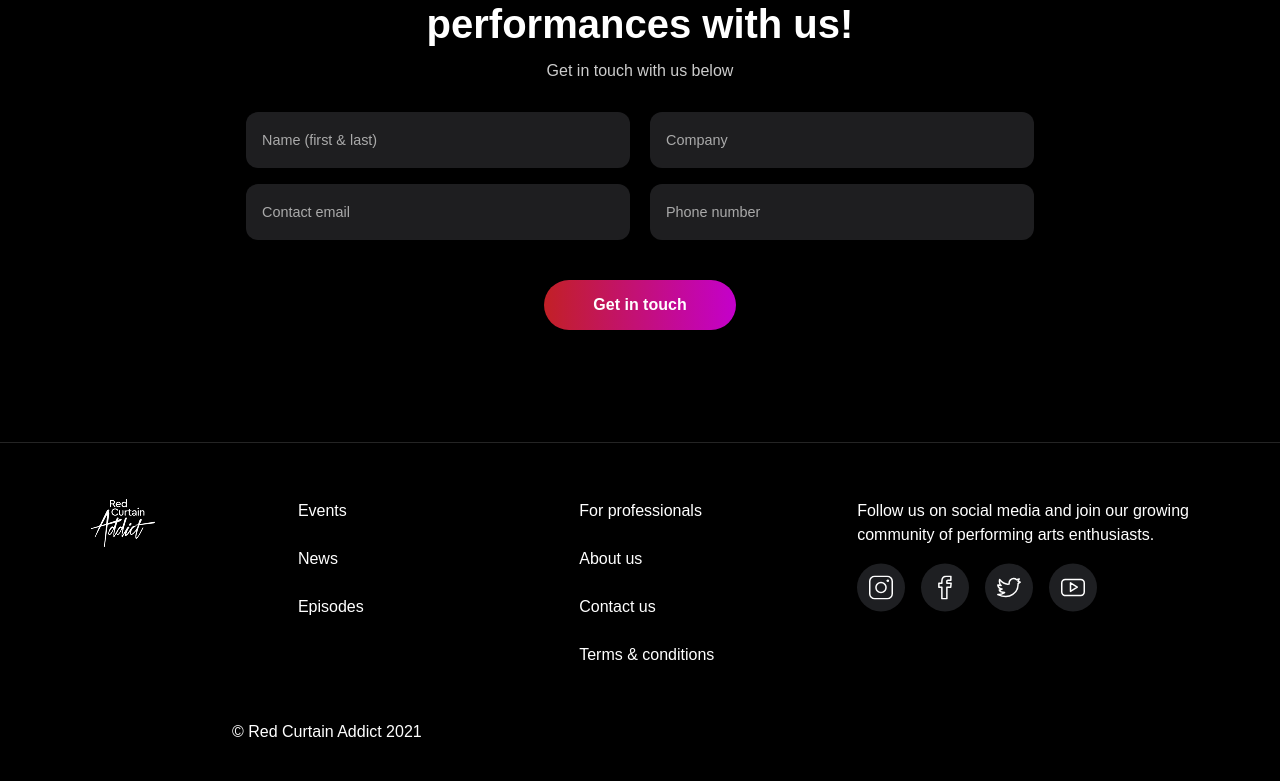
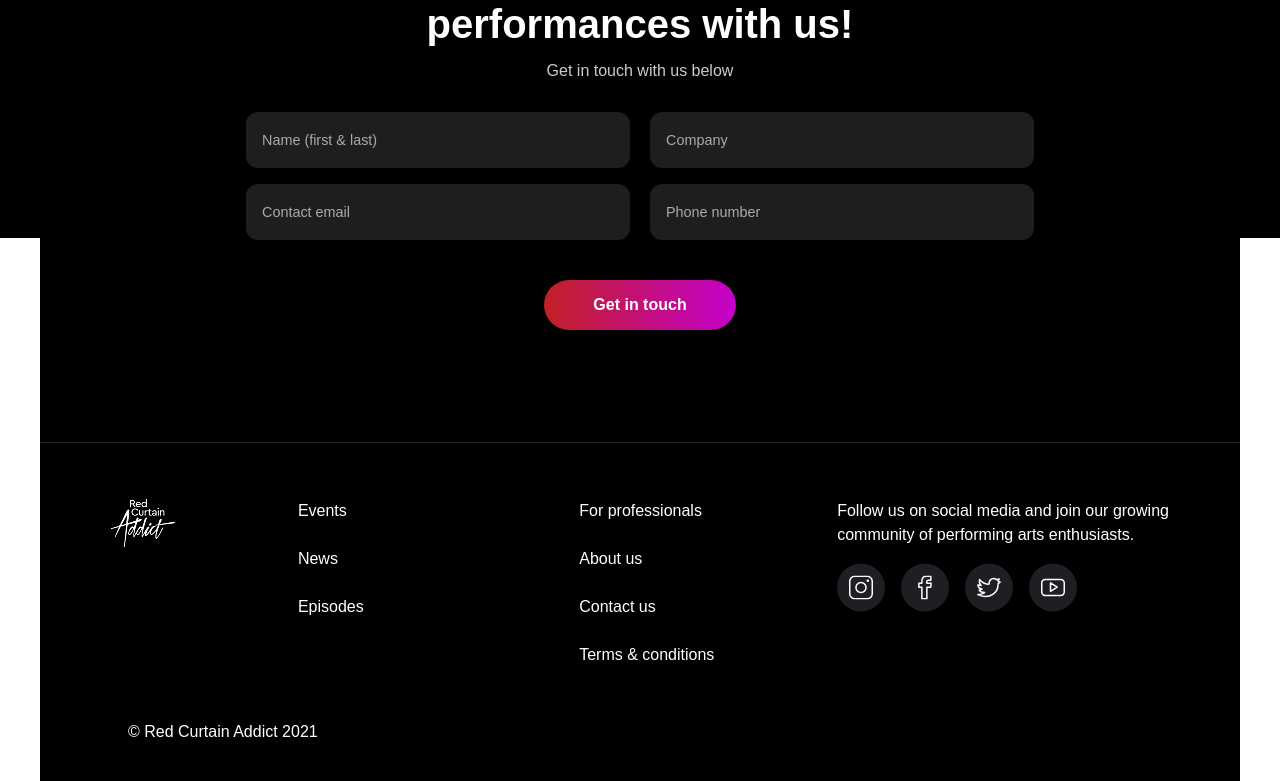
Before and after one commit to jonneldev/dt-final-project, a React (Create React App) app: page / in a window 1280 px wide. Shown: the part 562-1343 px from the top of the page. Built offline with nearby package versions, Linux system fonts and the light colour scheme.

Commit message:
Set width to 1200px and margin set to auto

```diff
--- a/src/components/Styles/contact.css
+++ b/src/components/Styles/contact.css
@@ -4,6 +4,8 @@ section {
     justify-content: center;
     background-color: #000;
     border-bottom: solid 1px #aaaaaa36 ;
+    width: 1200px;
+    margin: auto;
 }
 
 .showcase-form {
--- a/src/components/Styles/footer.css
+++ b/src/components/Styles/footer.css
@@ -8,6 +8,8 @@
 }
 
 .footer{
+  margin: auto;
+  width: 1200px;
   background-color: black;
   padding: 2.5rem;
   padding-top: 3.5rem;
@@ -56,5 +58,5 @@
 }
 
 .footer-bottom {
-  padding-left: 12rem;
+  padding-left: 3rem;
 }
```
